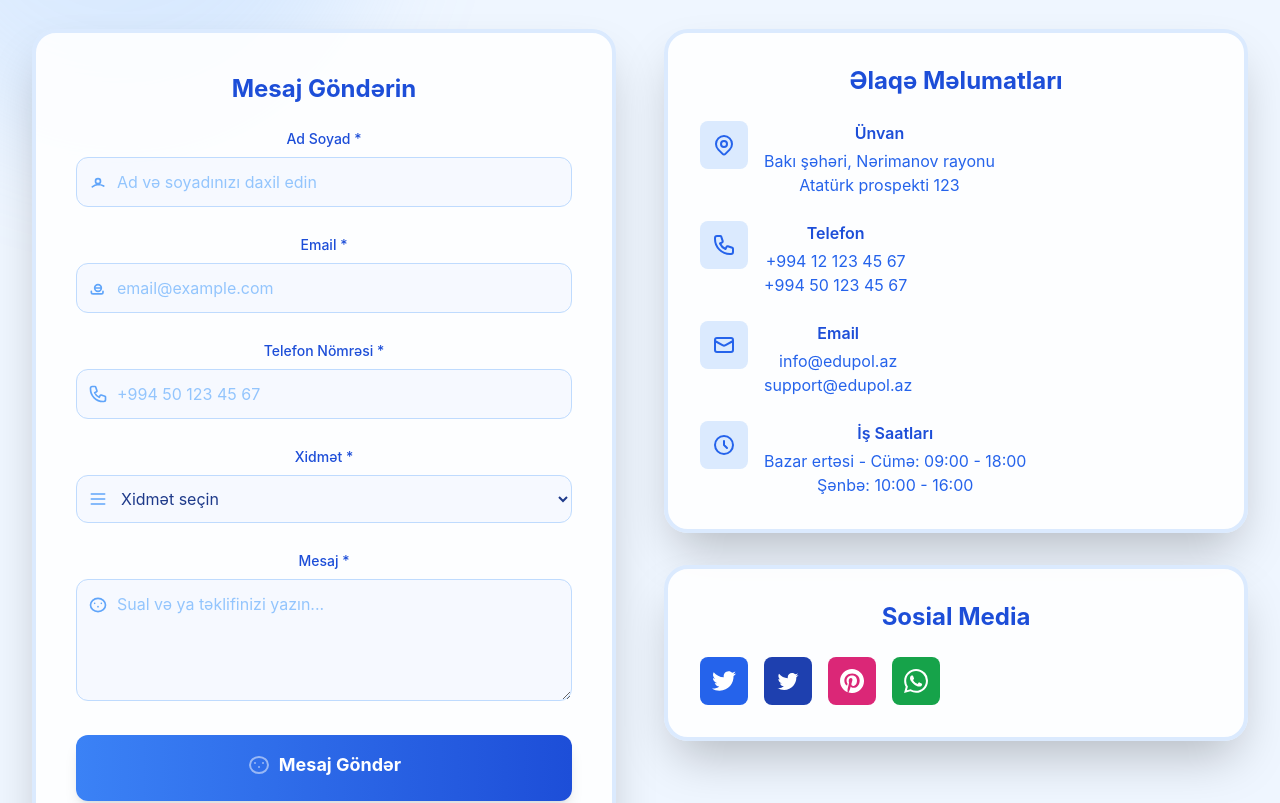
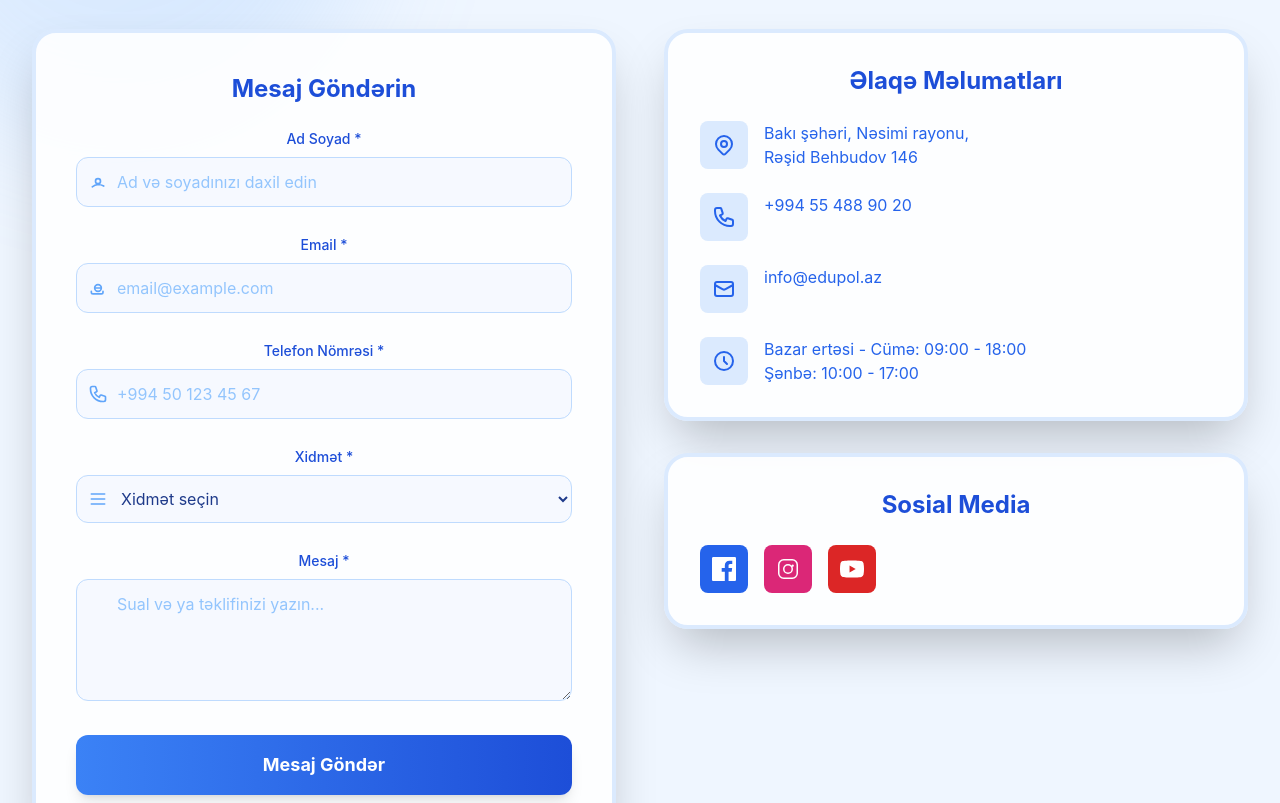
Before and after one commit to Faridmammad/edupol-study-abroad, a React (Create React App) app: page / in a window 1280 px wide. Shown: the part 7560-8363 px from the top of the page. Built offline with nearby package versions, Linux system fonts and the light colour scheme.

Commit message:
Updated contact info

```diff
--- a/src/components/ContactForm.tsx
+++ b/src/components/ContactForm.tsx
@@ -191,7 +191,6 @@ const ContactForm: React.FC = () => {
                 </label>
                 <div className="relative">
                   <span className="absolute left-3 top-4 text-primary-400">
-                    <svg className="w-5 h-5" fill="none" stroke="currentColor" strokeWidth="2" viewBox="0 0 24 24"><path strokeLinecap="round" strokeLinejoin="round" d="M8 10h.01M12 14h.01M16 10h.01M21 12c0 4.418-4.03 8-9 8s-9-3.582-9-8 4.03-8 9-8 9 3.582 9 8z" /></svg>
                   </span>
                   <textarea
                     id="message"
@@ -220,7 +219,6 @@ const ContactForm: React.FC = () => {
                   </div>
                 ) : (
                   <span className="inline-flex items-center gap-2">
-                    <svg className="w-6 h-6 text-white animate-pulse" fill="none" stroke="currentColor" strokeWidth="2" viewBox="0 0 24 24"><path strokeLinecap="round" strokeLinejoin="round" d="M8 10h.01M12 14h.01M16 10h.01M21 12c0 4.418-4.03 8-9 8s-9-3.582-9-8 4.03-8 9-8 9 3.582 9 8z" /></svg>
                     Mesaj Göndər
                   </span>
                 )}
@@ -242,8 +240,7 @@ const ContactForm: React.FC = () => {
                     </svg>
                   </div>
                   <div>
-                    <h4 className="font-semibold text-primary-700 mb-1">Ünvan</h4>
-                    <p className="text-primary-600">Bakı şəhəri, Nərimanov rayonu<br />Atatürk prospekti 123</p>
+                    <p className="text-primary-600 text-left">Bakı şəhəri, Nəsimi rayonu,<br/>Rəşid Behbudov 146</p>
                   </div>
                 </div>
                 <div className="flex items-start">
@@ -253,9 +250,7 @@ const ContactForm: React.FC = () => {
                     </svg>
                   </div>
                   <div>
-                    <h4 className="font-semibold text-primary-700 mb-1">Telefon</h4>
-                    <p className="text-primary-600">+994 12 123 45 67</p>
-                    <p className="text-primary-600">+994 50 123 45 67</p>
+                    <p className="text-primary-600 text-left">+994 55 488 90 20</p>
                   </div>
                 </div>
                 <div className="flex items-start">
@@ -265,9 +260,7 @@ const ContactForm: React.FC = () => {
                     </svg>
                   </div>
                   <div>
-                    <h4 className="font-semibold text-primary-700 mb-1">Email</h4>
-                    <p className="text-primary-600">info@edupol.az</p>
-                    <p className="text-primary-600">support@edupol.az</p>
+                    <p className="text-primary-600 text-left">info@edupol.az</p>
                   </div>
                 </div>
                 <div className="flex items-start">
@@ -277,41 +270,57 @@ const ContactForm: React.FC = () => {
                     </svg>
                   </div>
                   <div>
-                    <h4 className="font-semibold text-primary-700 mb-1">İş Saatları</h4>
-                    <p className="text-primary-600">Bazar ertəsi - Cümə: 09:00 - 18:00</p>
-                    <p className="text-primary-600">Şənbə: 10:00 - 16:00</p>
+                    <p className="text-primary-600 text-left">Bazar ertəsi - Cümə: 09:00 - 18:00</p>
+                    <p className="text-primary-600 text-left">Şənbə: 10:00 - 17:00</p>
                   </div>
                 </div>
               </div>
             </div>
             {/* Social Media */}
+{/* Sosial Media */}
 <div className="bg-white/90 border-4 border-primary-100 rounded-3xl shadow-2xl p-8">
   <h3 className="text-2xl font-bold text-primary-700 mb-6">
     Sosial Media
   </h3>
   <div className="flex space-x-4">
-                <a href="#" className="bg-blue-600 text-white p-3 rounded-lg hover:bg-blue-700 transition-colors">
-                  <svg className="w-6 h-6" fill="currentColor" viewBox="0 0 24 24">
-                    <path d="M24 4.557c-.883.392-1.832.656-2.828.775 1.017-.609 1.798-1.574 2.165-2.724-.951.564-2.005.974-3.127 1.195-.897-.957-2.178-1.555-3.594-1.555-3.179 0-5.515 2.966-4.797 6.045-4.091-.205-7.719-2.165-10.148-5.144-1.29 2.213-.669 5.108 1.523 6.574-.806-.026-1.566-.247-2.229-.616-.054 2.281 1.581 4.415 3.949 4.89-.693.188-1.452.232-2.224.084.626 1.956 2.444 3.379 4.6 3.419-2.07 1.623-4.678 2.348-7.29 2.04 2.179 1.397 4.768 2.212 7.548 2.212 9.142 0 14.307-7.721 13.995-14.646.962-.695 1.797-1.562 2.457-2.549z"/>
+    <a
+      href="https://www.facebook.com/edupol"
+      target="_blank"
+      rel="noopener noreferrer"
+      className="bg-blue-600 text-white p-3 rounded-lg hover:bg-blue-700 transition-colors"
+      aria-label="Facebook"
+    >
+      <svg className="w-6 h-6" fill="currentColor" viewBox="0 0 24 24" aria-hidden="true">
+  <path d="M22.675 0h-21.35C.594 0 0 .593 0 1.326v21.348C0 23.406.594 24 1.325 24H12.82v-9.294H9.692v-3.622h3.128V8.413c0-3.1 1.894-4.788 4.659-4.788 1.325 0 2.466.099 2.797.143v3.24l-1.918.001c-1.504 0-1.796.715-1.796 1.763v2.31h3.587l-.467 3.622h-3.12V24h6.116c.73 0 1.324-.594 1.324-1.326V1.326C24 .593 23.406 0 22.675 0z"/>
 </svg>
     </a>
-                <a href="#" className="bg-blue-800 text-white p-3 rounded-lg hover:bg-blue-900 transition-colors">
-                  <svg className="w-6 h-6" fill="currentColor" viewBox="0 0 24 24">
-                    <path d="M22.46 6c-.77.35-1.6.58-2.46.69.88-.53 1.56-1.37 1.88-2.38-.83.5-1.75.85-2.72 1.05C18.37 4.5 17.26 4 16 4c-2.35 0-4.27 1.92-4.27 4.29 0 .34.04.67.11.98C8.28 9.09 5.11 7.38 3 4.79c-.37.63-.58 1.37-.58 2.15 0 1.49.75 2.81 1.91 3.56-.71 0-1.37-.2-1.95-.5v.03c0 2.08 1.48 3.82 3.44 4.21a4.22 4.22 0 0 1-1.93.07 4.28 4.28 0 0 0 4 2.98 8.521 8.521 0 0 1-5.33 1.84c-.34 0-.68-.02-1.02-.06C3.44 20.29 5.7 21 8.12 21 16 21 20.33 14.46 20.33 8.79c0-.19 0-.37-.01-.56.84-.6 1.56-1.36 2.14-2.23z"/>
+    <a
+      href="https://www.instagram.com/edupol.studyabroad"
+      target="_blank"
+      rel="noopener noreferrer"
+      className="bg-pink-600 text-white p-3 rounded-lg hover:bg-pink-700 transition-colors"
+      aria-label="Instagram"
+    >
+      <svg className="w-6 h-6" fill="currentColor" viewBox="0 0 24 24" aria-hidden="true">
+  <path d="M7.75 2h8.5A5.75 5.75 0 0122 7.75v8.5A5.75 5.75 0 0116.25 22h-8.5A5.75 5.75 0 012 16.25v-8.5A5.75 5.75 0 017.75 2zm0 1.5A4.25 4.25 0 003.5 7.75v8.5A4.25 4.25 0 007.75 20.5h8.5a4.25 4.25 0 004.25-4.25v-8.5A4.25 4.25 0 0016.25 3.5h-8.5zM12 7a5 5 0 110 10 5 5 0 010-10zm0 1.5a3.5 3.5 0 100 7 3.5 3.5 0 000-7zm4.75-.88a1.12 1.12 0 110 2.24 1.12 1.12 0 010-2.24z"/>
 </svg>
+
     </a>
-                <a href="#" className="bg-pink-600 text-white p-3 rounded-lg hover:bg-pink-700 transition-colors">
-                  <svg className="w-6 h-6" fill="currentColor" viewBox="0 0 24 24">
-                    <path d="M12.017 0C5.396 0 .029 5.367.029 11.987c0 5.079 3.158 9.417 7.618 11.174-.105-.949-.199-2.403.041-3.439.219-.937 1.406-5.957 1.406-5.957s-.359-.72-.359-1.781c0-1.663.967-2.911 2.168-2.911 1.024 0 1.518.769 1.518 1.688 0 1.029-.653 2.567-.992 3.992-.285 1.193.6 2.165 1.775 2.165 2.128 0 3.768-2.245 3.768-5.487 0-2.861-2.063-4.869-5.008-4.869-3.41 0-5.409 2.562-5.409 5.199 0 1.033.394 2.143.889 2.741.099.12.112.225.085.345-.09.375-.293 1.199-.334 1.363-.053.225-.172.271-.402.165-1.495-.69-2.433-2.878-2.433-4.646 0-3.776 2.748-7.252 7.92-7.252 4.158 0 7.392 2.967 7.392 6.923 0 4.135-2.607 7.462-6.233 7.462-1.214 0-2.357-.629-2.746-1.378l-.748 2.853c-.271 1.043-1.002 2.35-1.492 3.146C9.57 23.812 10.763 24.009 12.017 24.009c6.624 0 11.99-5.367 11.99-11.988C24.007 5.367 18.641.001 12.017.001z"/>
+    <a
+      href="https://www.youtube.com/@edupolstudyabroad3727"
+      target="_blank"
+      rel="noopener noreferrer"
+      className="bg-red-600 text-white p-3 rounded-lg hover:bg-red-700 transition-colors"
+      aria-label="YouTube"
+    >
+      <svg className="w-6 h-6" fill="currentColor" viewBox="0 0 24 24" aria-hidden="true">
+  <path d="M23.498 6.186a2.995 2.995 0 00-2.113-2.117C19.343 3.5 12 3.5 12 3.5s-7.343 0-9.385.57a2.995 2.995 0 00-2.113 2.117A31.09 31.09 0 000 12a31.09 31.09 0 00.502 5.814 2.995 2.995 0 002.113 2.117c2.042.571 9.385.571 9.385.571s7.343 0 9.385-.571a2.995 2.995 0 002.113-2.117A31.09 31.09 0 0024 12a31.09 31.09 0 00-.502-5.814zM9.545 15.568V8.432l6.182 3.568-6.182 3.568z"/>
 </svg>
-                </a>
-                <a href="#" className="bg-green-600 text-white p-3 rounded-lg hover:bg-green-700 transition-colors">
-                  <svg className="w-6 h-6" fill="currentColor" viewBox="0 0 24 24">
-                    <path d="M17.472 14.382c-.297-.149-1.758-.867-2.03-.967-.273-.099-.471-.148-.67.15-.197.297-.767.966-.94 1.164-.173.199-.347.223-.644.075-.297-.15-1.255-.463-2.39-1.475-.883-.788-1.48-1.761-1.653-2.059-.173-.297-.018-.458.13-.606.134-.133.298-.347.446-.52.149-.174.198-.298.298-.497.099-.198.05-.371-.025-.52-.075-.149-.669-1.612-.916-2.207-.242-.579-.487-.5-.669-.51-.173-.008-.371-.01-.57-.01-.198 0-.52.074-.792.372-.272.297-1.04 1.016-1.04 2.479 0 1.462 1.065 2.875 1.213 3.074.149.198 2.096 3.2 5.077 4.487.709.306 1.262.489 1.694.625.712.227 1.36.195 1.871.118.571-.085 1.758-.719 2.006-1.413.248-.694.248-1.289.173-1.413-.074-.124-.272-.198-.57-.347m-5.421 7.403h-.004a9.87 9.87 0 01-5.031-1.378l-.361-.214-3.741.982.998-3.648-.235-.374a9.86 9.86 0 01-1.51-5.26c.001-5.45 4.436-9.884 9.888-9.884 2.64 0 5.122 1.03 6.988 2.898a9.825 9.825 0 012.893 6.994c-.003 5.45-4.437 9.884-9.885 9.884m8.413-18.297A11.815 11.815 0 0012.05 0C5.495 0 .16 5.335.157 11.892c0 2.096.547 4.142 1.588 5.945L.057 24l6.305-1.654a11.882 11.882 0 005.683 1.448h.005c6.554 0 11.89-5.335 11.893-11.893A11.821 11.821 0 0020.885 3.488"/>
-                  </svg>
+
     </a>
   </div>
 </div>
+
           </div>
         </div>
       </div>
```
Lines whose indentation alone changed are shown as unchanged.
